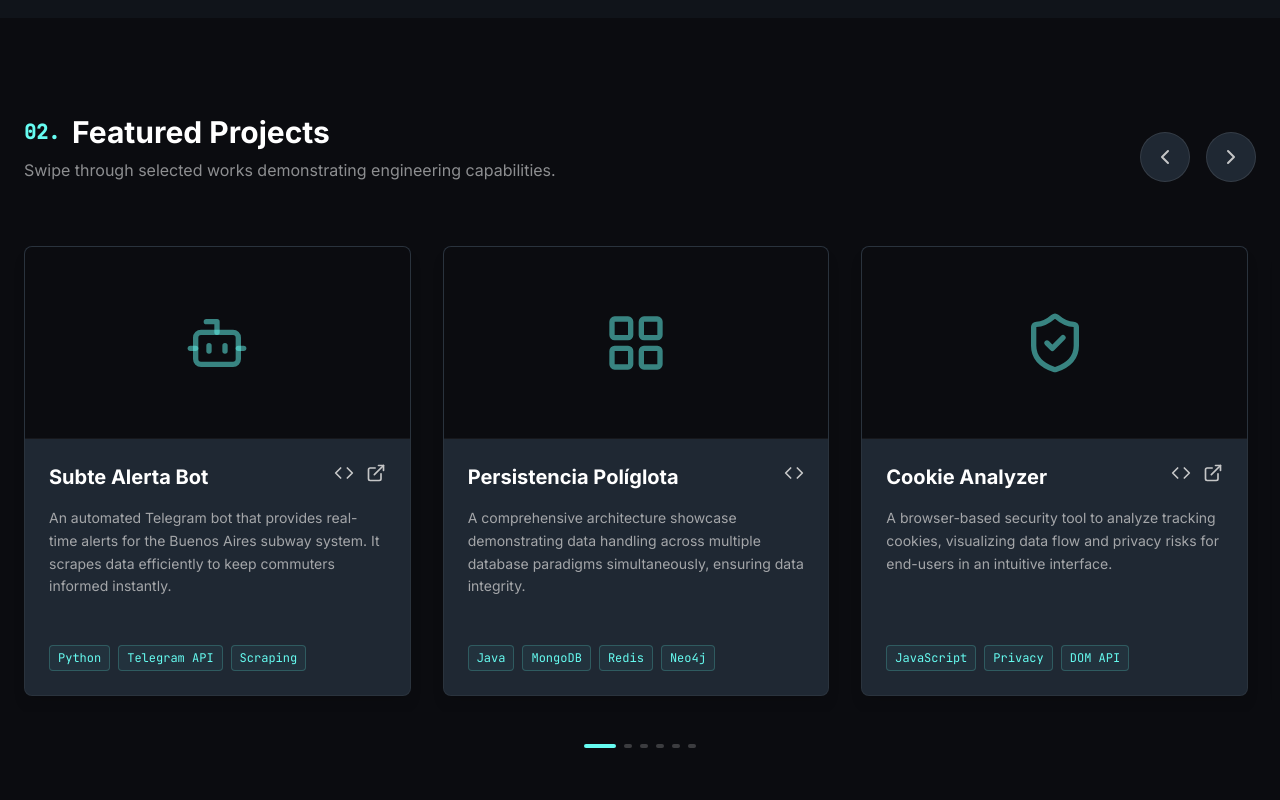
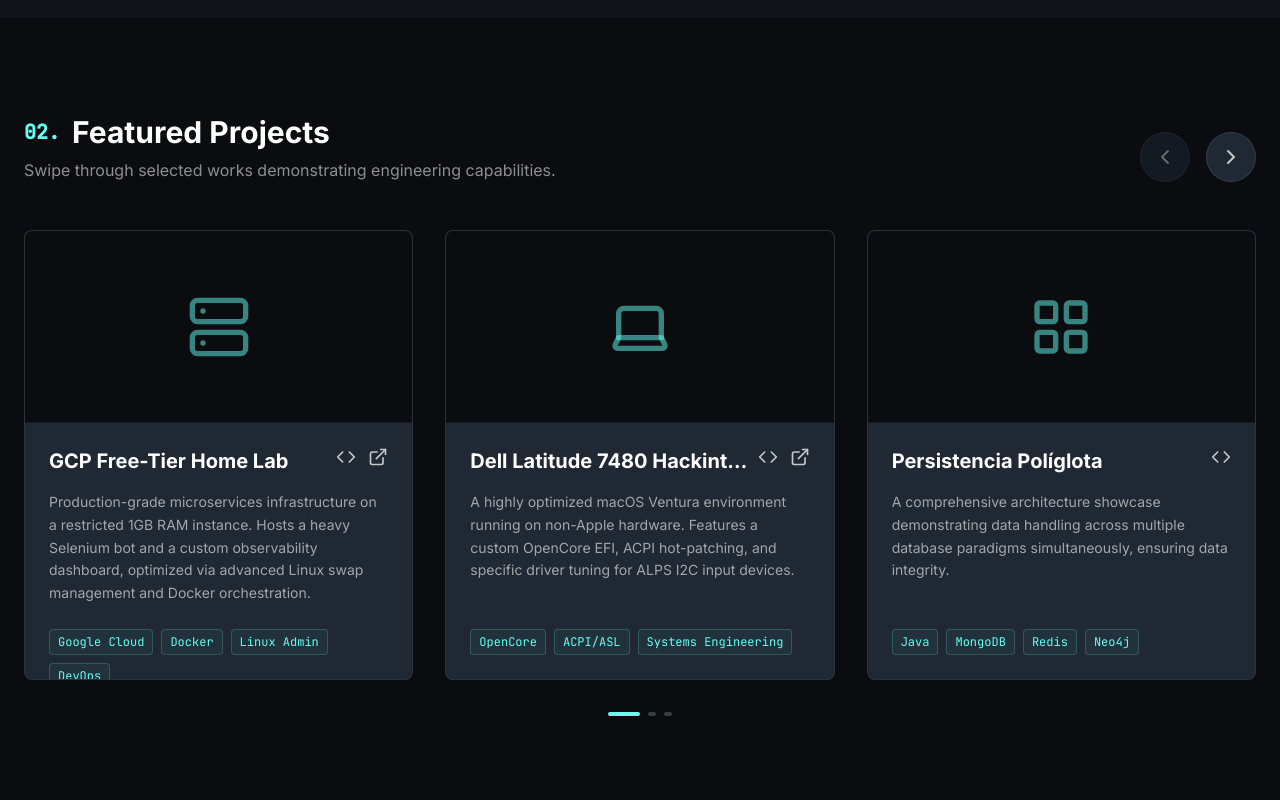
Before and after one commit to agmonetti/Portfolio-personal, a React (Vite) app: page / in a window 1280 px wide. Shown: the part 1280-2080 px from the top of the page. Built offline with nearby package versions, Linux system fonts and the light colour scheme.

Commit message:
feat: Add new projects and update icons
Introduces two new project entries to showcase more diverse backend and systems engineering skills. Updates relevant icons for better visual representation.

```diff
--- a/components/Projects.tsx
+++ b/components/Projects.tsx
@@ -1,70 +1,83 @@
-import React, { useState } from 'react';
-import { ExternalLink, Code, Bot, LayoutGrid, ShieldCheck, ChevronLeft, ChevronRight, Terminal, Cpu, Globe } from 'lucide-react';
+import React, { useState, useEffect } from 'react';
+import { ExternalLink, Code, Bot, LayoutGrid, ShieldCheck, ChevronLeft, ChevronRight, Server, Laptop } from 'lucide-react';
 import { Project } from '../types';
 
 const Projects: React.FC = () => {
-  // Added more projects to demonstrate the carousel functionality
   const projects: Project[] = [
     {
-      title: "Subte Alerta Bot",
-      description: "An automated Telegram bot that provides real-time alerts for the Buenos Aires subway system. It scrapes data efficiently to keep commuters informed instantly.",
-      tags: ["Python", "Telegram API", "Scraping"],
-      icon: Bot,
-      links: { code: "#", demo: "#" },
-      color: "from-blue-900/40"
+      title: "GCP Free-Tier Home Lab",
+      description: "Production-grade microservices infrastructure on a restricted 1GB RAM instance. Hosts a heavy Selenium bot and a custom observability dashboard, optimized via advanced Linux swap management and Docker orchestration.",
+      tags: ["Google Cloud", "Docker", "Linux Admin", "DevOps"],
+      icon: Server,
+      links: { code: "https://github.com/agmonetti/gcp-free-tier-linux-server", demo: "#" },
+      color: "from-indigo-500/40"
+    },
+    {
+      title: "Dell Latitude 7480 Hackintosh",
+      description: "A highly optimized macOS Ventura environment running on non-Apple hardware. Features a custom OpenCore EFI, ACPI hot-patching, and specific driver tuning for ALPS I2C input devices.",
+      tags: ["OpenCore", "ACPI/ASL", "Systems Engineering"],
+      icon: Laptop,
+      links: { code: "https://github.com/agmonetti/Hackintosh-Dell-Latitude-7480", demo: "#" },
+      color: "from-purple-900/40"
     },
     {
       title: "Persistencia Políglota",
       description: "A comprehensive architecture showcase demonstrating data handling across multiple database paradigms simultaneously, ensuring data integrity.",
       tags: ["Java", "MongoDB", "Redis", "Neo4j"],
       icon: LayoutGrid,
-      links: { code: "#" },
-      color: "from-purple-900/40"
+      links: { code: "https://github.com/agmonetti/Sistema-Clima_TUI" },
+      color: "from-pink-900/40"
+    },
+    {
+      title: "Subte Alerta Bot",
+      description: "An automated Telegram bot that provides real-time alerts for the Buenos Aires subway system. It scrapes data efficiently to keep commuters informed instantly.",
+      tags: ["Python", "Telegram API", "Scraping"],
+      icon: Bot,
+      links: { code: "https://github.com/agmonetti/Bot-Subte", demo: "#" },
+      color: "from-blue-900/40"
     },
     {
       title: "Cookie Analyzer",
       description: "A browser-based security tool to analyze tracking cookies, visualizing data flow and privacy risks for end-users in an intuitive interface.",
       tags: ["JavaScript", "Privacy", "DOM API"],
       icon: ShieldCheck,
-      links: { code: "#", demo: "#" },
+      links: { code: "https://github.com/agmonetti/cookie_analyzer", demo: "#" },
       color: "from-emerald-900/40"
-    },
-    {
-      title: "Cloud API Gateway",
-      description: "A high-performance API Gateway acting as a single entry point for microservices, handling rate limiting, authentication, and request routing.",
-      tags: ["Go", "Docker", "gRPC"],
-      icon: ServerIcon,
-      links: { code: "#" },
-      color: "from-orange-900/40"
-    },
-    {
-      title: "DevOps Dashboard",
-      description: "Internal tool for monitoring CI/CD pipelines, visualizing build status, and deployment metrics across multiple environments.",
-      tags: ["React", "AWS", "Grafana"],
-      icon: Cpu,
-      links: { code: "#", demo: "#" },
-      color: "from-cyan-900/40"
-    },
-    {
-      title: "Global CDN simulation",
-      description: "A simulation of a Content Delivery Network content routing algorithm to optimize latency based on geographic user location.",
-      tags: ["C++", "Algorithms", "Networking"],
-      icon: Globe,
-      links: { code: "#" },
-      color: "from-pink-900/40"
     }
   ];
 
   const [currentIndex, setCurrentIndex] = useState(0);
+  const [itemsPerPage, setItemsPerPage] = useState(1);
 
-  // Helper to handle responsive slides (1 on mobile, 2 tablet, 3 desktop)
-  // For simplicity in this view, we slide one by one, but visual width changes via CSS
+  // Responsive logic to determine how many items are visible
+  useEffect(() => {
+    const handleResize = () => {
+      if (window.innerWidth >= 1024) {
+        setItemsPerPage(3);
+      } else if (window.innerWidth >= 768) {
+        setItemsPerPage(2);
+      } else {
+        setItemsPerPage(1);
+      }
+    };
+
+    // Initial check
+    handleResize();
+
+    window.addEventListener('resize', handleResize);
+    return () => window.removeEventListener('resize', handleResize);
+  }, []);
+
+  // Calculate the maximum index we can scroll to
+  // If we have 5 items and show 3, max index is 2 (shows items 2, 3, 4)
+  const maxIndex = Math.max(0, projects.length - itemsPerPage);
+
   const handlePrev = () => {
-    setCurrentIndex((prev) => (prev === 0 ? projects.length - 1 : prev - 1));
+    setCurrentIndex((prev) => Math.max(0, prev - 1));
   };
 
   const handleNext = () => {
-    setCurrentIndex((prev) => (prev === projects.length - 1 ? 0 : prev + 1));
+    setCurrentIndex((prev) => Math.min(maxIndex, prev + 1));
   };
 
   return (
@@ -84,14 +97,16 @@ const Projects: React.FC = () => {
           <div className="flex gap-4">
             <button
               onClick={handlePrev}
-              className="p-3 rounded-full border border-white/10 bg-surface hover:bg-primary hover:text-background hover:border-primary transition-all duration-300 group"
+              disabled={currentIndex === 0}
+              className={`p-3 rounded-full border border-white/10 bg-surface transition-all duration-300 group ${currentIndex === 0 ? 'opacity-50 cursor-not-allowed' : 'hover:bg-primary hover:text-background hover:border-primary'}`}
               aria-label="Previous project"
             >
               <ChevronLeft className="w-6 h-6 group-hover:-translate-x-0.5 transition-transform" />
             </button>
             <button
               onClick={handleNext}
-              className="p-3 rounded-full border border-white/10 bg-surface hover:bg-primary hover:text-background hover:border-primary transition-all duration-300 group"
+              disabled={currentIndex === maxIndex}
+              className={`p-3 rounded-full border border-white/10 bg-surface transition-all duration-300 group ${currentIndex === maxIndex ? 'opacity-50 cursor-not-allowed' : 'hover:bg-primary hover:text-background hover:border-primary'}`}
               aria-label="Next project"
             >
               <ChevronRight className="w-6 h-6 group-hover:translate-x-0.5 transition-transform" />
@@ -100,15 +115,19 @@ const Projects: React.FC = () => {
         </div>
 
         {/* Carousel Window */}
-        <div className="relative overflow-hidden -mx-4 px-4 py-4">
+        <div className="relative overflow-hidden -mx-4">
           <div
-            className="flex gap-8 transition-transform duration-500 ease-out will-change-transform"
-            style={{ transform: `translateX(calc(-${currentIndex} * (100% / 1.1) ))` }} // Mobile default logic
+            className="flex transition-transform duration-500 ease-out will-change-transform"
+            style={{ transform: `translateX(-${currentIndex * (100 / itemsPerPage)}%)` }}
           >
             {projects.map((project, idx) => (
+              <div
+                key={idx}
+                className="w-full md:w-1/2 lg:w-1/3 flex-shrink-0 px-4"
+                // We use padding (px-4) to create the gap effect instead of flex gap, making math easier
+              >
                 <article
-                key={idx}
-                className="min-w-[90%] md:min-w-[calc(50%-1rem)] lg:min-w-[calc(33.333%-1.5rem)] bg-surface rounded-lg overflow-hidden border border-white/5 hover:border-primary transition-all duration-300 flex flex-col h-[450px] group shadow-lg"
+                  className="bg-surface rounded-lg overflow-hidden border border-white/5 hover:border-primary transition-all duration-300 flex flex-col h-[450px] group shadow-lg"
                 >
                   {/* Visual Header */}
                   <div className={`h-48 bg-background relative overflow-hidden border-b border-white/5 flex items-center justify-center shrink-0`}>
@@ -122,12 +141,12 @@ const Projects: React.FC = () => {
                       <h3 className="text-xl font-bold text-white group-hover:text-primary transition-colors truncate pr-2">{project.title}</h3>
                       <div className="flex gap-3 shrink-0">
                         {project.links.code && (
-                        <a href={project.links.code} className="text-text hover:text-white transition-colors" title="View Source">
+                          <a href={project.links.code} target="_blank" rel="noopener noreferrer" className="text-text hover:text-white transition-colors" title="View Source">
                             <Code size={20} />
                           </a>
                         )}
                         {project.links.demo && (
-                        <a href={project.links.demo} className="text-text hover:text-white transition-colors" title="Live Demo">
+                          <a href={project.links.demo} target="_blank" rel="noopener noreferrer" className="text-text hover:text-white transition-colors" title="Live Demo">
                             <ExternalLink size={20} />
                           </a>
                         )}
@@ -147,20 +166,21 @@ const Projects: React.FC = () => {
                     </div>
                   </div>
                 </article>
+              </div>
             ))}
           </div>
         </div>
 
         {/* Progress Indicator */}
         <div className="flex justify-center mt-8 gap-2">
-          {projects.map((_, idx) => (
+          {Array.from({ length: maxIndex + 1 }).map((_, idx) => (
             <button
               key={idx}
               onClick={() => setCurrentIndex(idx)}
               className={`h-1 rounded-full transition-all duration-300 ${
                 idx === currentIndex ? 'w-8 bg-primary' : 'w-2 bg-white/20 hover:bg-white/40'
               }`}
-              aria-label={`Go to slide ${idx + 1}`}
+              aria-label={`Go to slide group ${idx + 1}`}
             />
           ))}
         </div>
@@ -169,7 +189,4 @@ const Projects: React.FC = () => {
   );
 };
 
-// Quick Fix: Define ServerIcon locally if needed, or use Terminal as fallback for demo
-const ServerIcon = Terminal;
-
 export default Projects;
```
Lines whose indentation alone changed are shown as unchanged.
